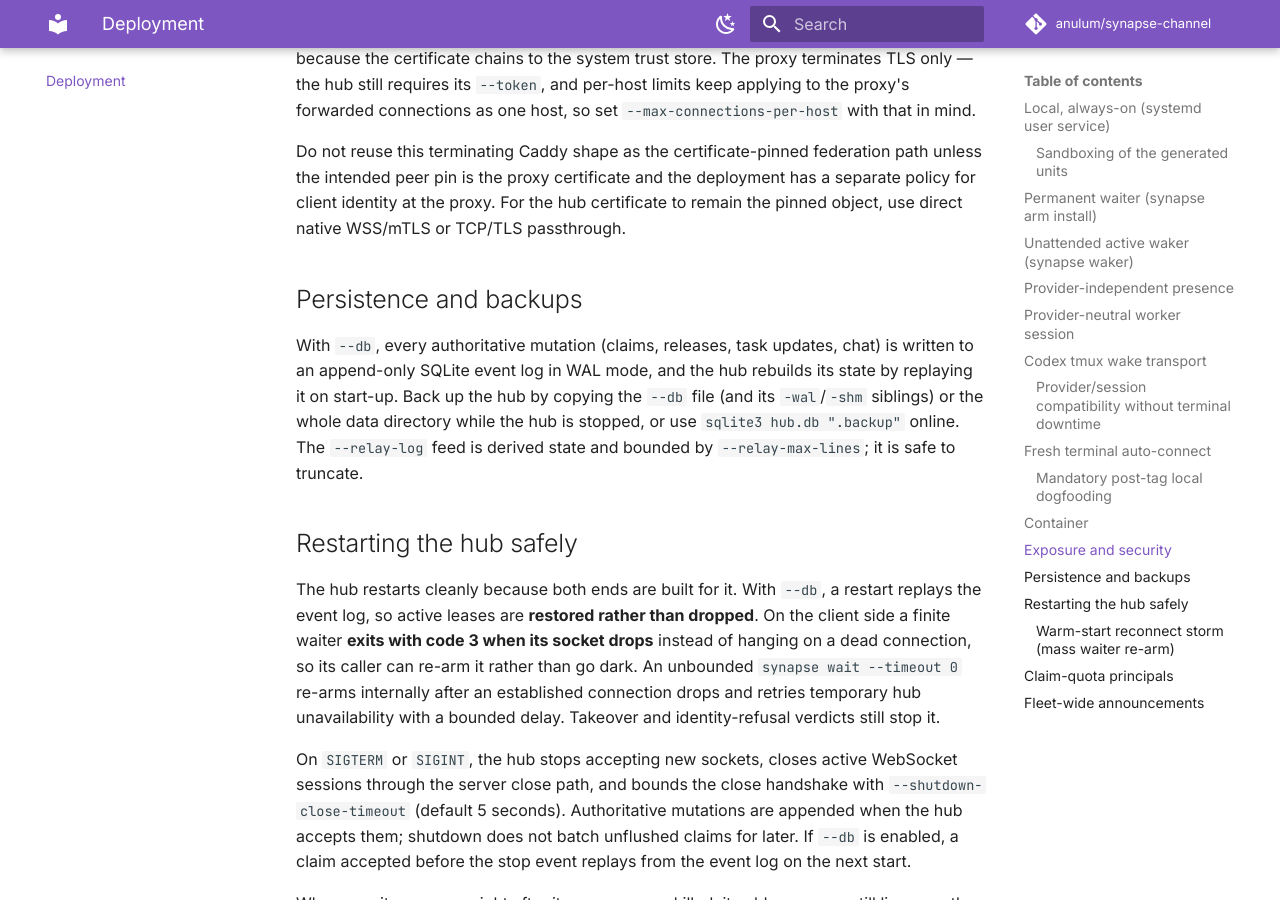
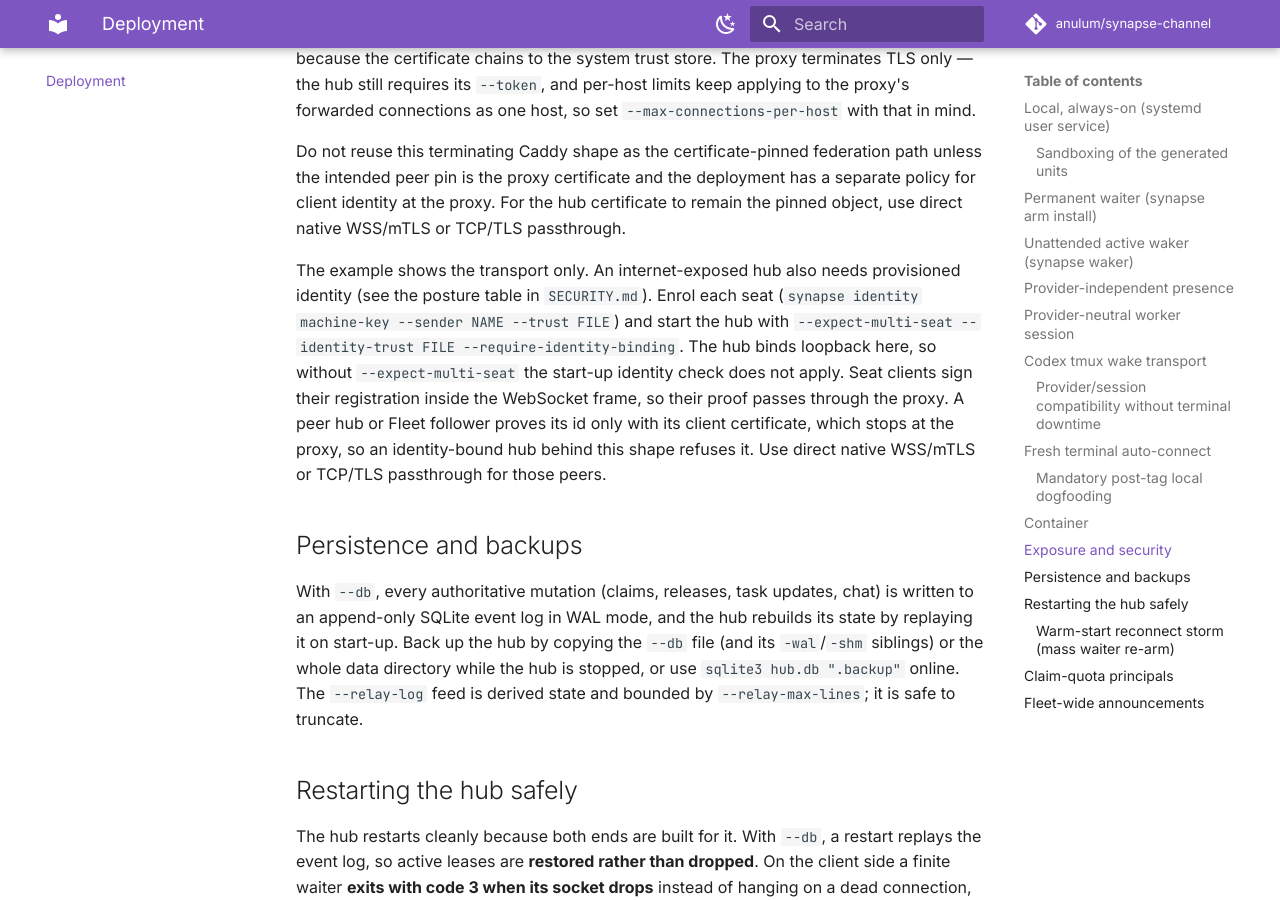
Before and after one commit to anulum/synapse-channel, an MkDocs documentation site: the page built from docs/deployment.md, in a window 1280 px wide and 900 px high, scrolled down 13335 px. Built offline with MkDocs 1.6.1 and Material for MkDocs 9.7.7, drawn with Linux system fonts in a browser that asks for light colours; comment, search, counter and statistics services are not loaded.

Commit message:
docs(deployment): require provisioned identity for the proxied hub example
The Caddy example ran an internet-exposed hub with only a connect token,
while SECURITY.md lists provisioned identity as required for that posture.
The hub binds loopback, so the 0.99.31 start-up identity check does not fire
on its own. Tell operators to enrol seats and to start the hub with
--expect-multi-seat, --identity-trust and --require-identity-binding.

Also state the limit, reproduced in the Fleet proxy test. Seat clients sign
their registration inside the frame, so that proof passes through the proxy.
A peer hub or Fleet follower proves its id only with a client certificate,
which stops at the proxy, so an identity-bound hub behind this shape refuses
it (close 4013, missing_signature). Such peers need direct WSS/mTLS or
TCP/TLS passthrough.

Verification: the doc-bound suites (runtime HTTP, TLS, redeploy, paranoid
and team-secure design docs, security docs accuracy) pass.

Parity: none required; documentation only.
Benchmarks: unaffected.

Seat: a7c2
Authored by Anulum Fortis & Arcane Sapience (protoscience@anulum.li)

```diff
--- a/docs/deployment.md
+++ b/docs/deployment.md
@@ -643,6 +643,17 @@ path unless the intended peer pin is the proxy certificate and the deployment ha
 a separate policy for client identity at the proxy. For the hub certificate to
 remain the pinned object, use direct native WSS/mTLS or TCP/TLS passthrough.
 
+The example shows the transport only. An internet-exposed hub also needs
+provisioned identity (see the posture table in `SECURITY.md`). Enrol each seat
+(`synapse identity machine-key --sender NAME --trust FILE`) and start the hub
+with `--expect-multi-seat --identity-trust FILE --require-identity-binding`. The
+hub binds loopback here, so without `--expect-multi-seat` the start-up identity
+check does not apply. Seat clients sign their registration inside the
+WebSocket frame, so their proof passes through the proxy. A peer hub or Fleet
+follower proves its id only with its client certificate, which stops at the
+proxy, so an identity-bound hub behind this shape refuses it. Use direct
+native WSS/mTLS or TCP/TLS passthrough for those peers.
+
 ## Persistence and backups
 
 With `--db`, every authoritative mutation (claims, releases, task updates, chat)
```
